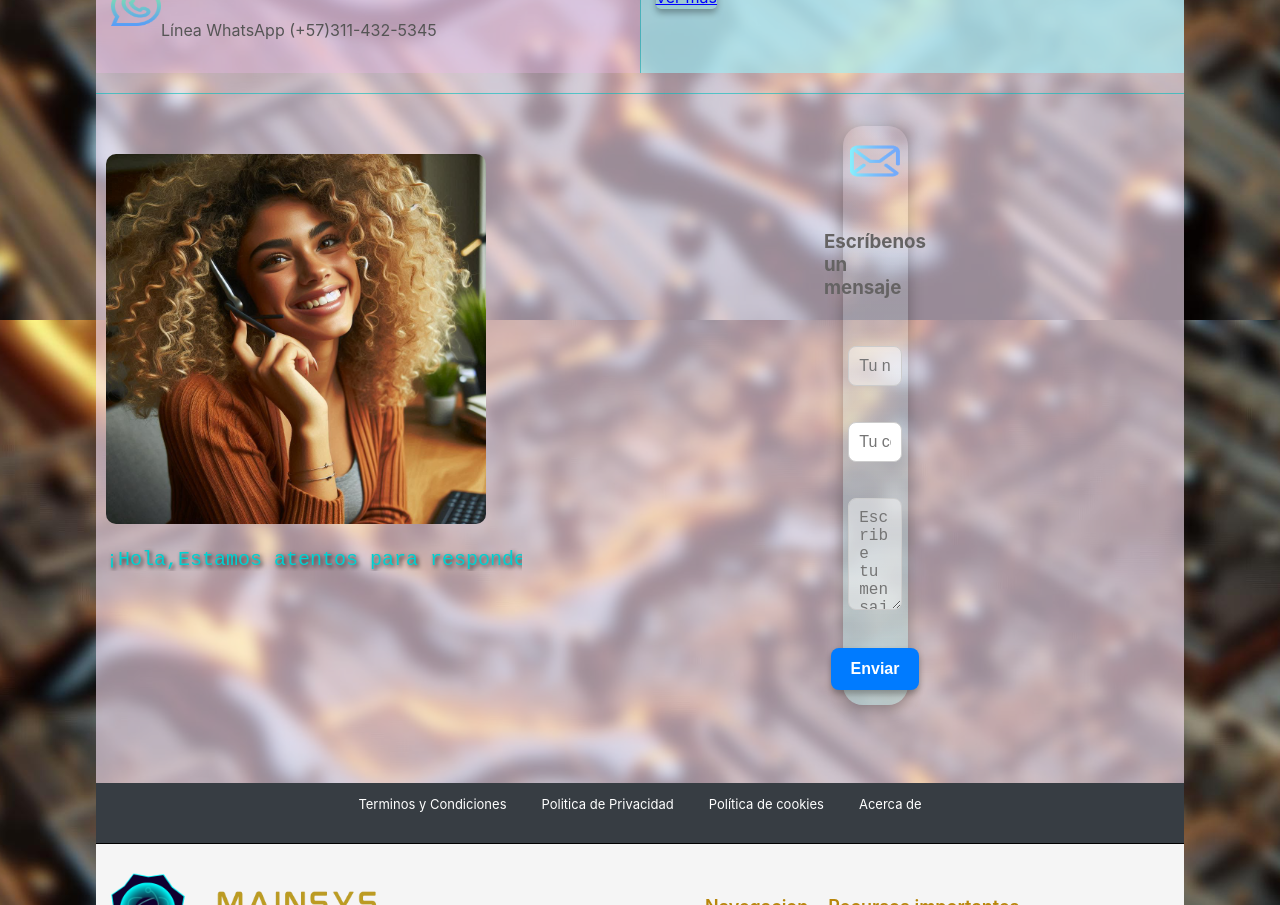
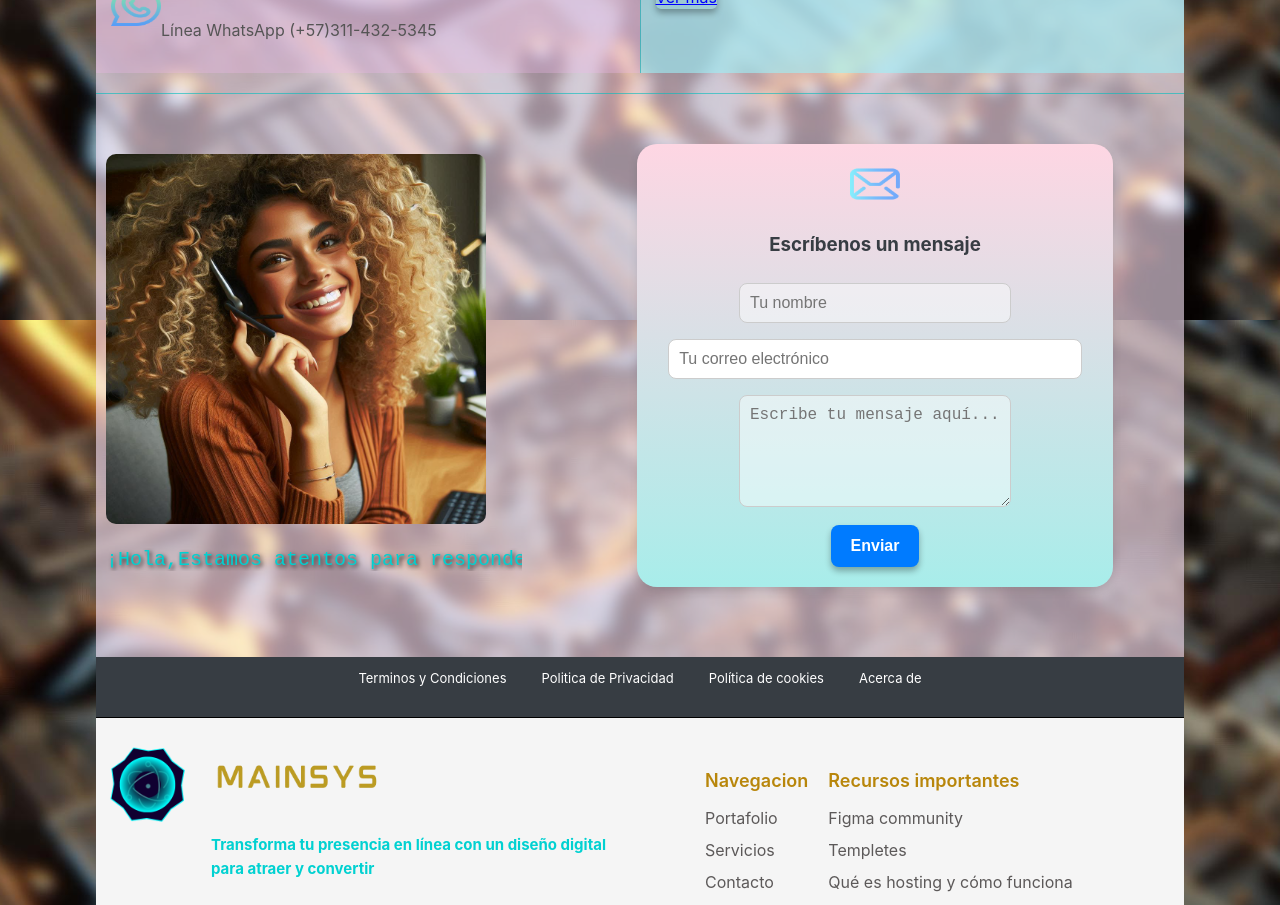
Before and after one commit to Lilisp16/portafolio-react, a React (Create React App) app: page /portafolio-react/contacto in a window 1280 px wide. Shown: the part 480-1385 px from the top of the page. Built offline with nearby package versions, Linux system fonts and the light colour scheme.

Commit message:
configuracion en el diseño del formulario

```diff
--- a/src/components/Contacto.js
+++ b/src/components/Contacto.js
@@ -139,7 +139,7 @@ const Contacto = () => {
 
     <form
       className='contact'
-      action="https://formspree.io/f/xyzabcde" // <-- Reemplaza con tu URL real
+      action="https://formspree.io/f/xgvkbbwe"
       method="POST">
       <img
         src={`${process.env.PUBLIC_URL}/images/em.png`}
--- a/src/index.css
+++ b/src/index.css
@@ -487,28 +487,27 @@ padding-top: 1px;
 }
 
 
-.contact {
+/*.contact {
   background-image: linear-gradient(to top, #a8ede960 0%, #fed6e317 100%);
   width: 35px;
   border-radius: 20px;
-  margin: 10px auto; /* Centra el formulario */
+  margin: 10px auto; /* Centra el formulario
   padding: 15px; /* Espaciado interno */
-  box-shadow: 0 4px 15px rgba(0, 0, 0, 0.3); /* Sombra para el efecto 3D */
-  transform: translateY(2px); /* Desplazamiento para efecto 3D */
-  transition: transform 0.3s; /* Transición suave */
+  /*box-shadow: 0 4px 15px rgba(0, 0, 0, 0.3); /* Sombra para el efecto 3D
+  transform: translateY(2px); /* Desplazamiento para efecto 3D
+  transition: transform 0.3s; /* Transición suave
   gap: 20px;
-  margin-bottom: 40px; /* 👈 Esto asegura espacio debajo */
-}
-
+  margin-bottom: 40px;
+}
 
 
 .contact:hover {
-  transform: translateY(0); /* Elimina el desplazamiento al pasar el mouse */
+  transform: translateY(0);
 }
 
 .contact h3{
   color:  rgb(101, 99, 99);;
-}
+}*/
 
 
 /*FORMULARIO */
```
